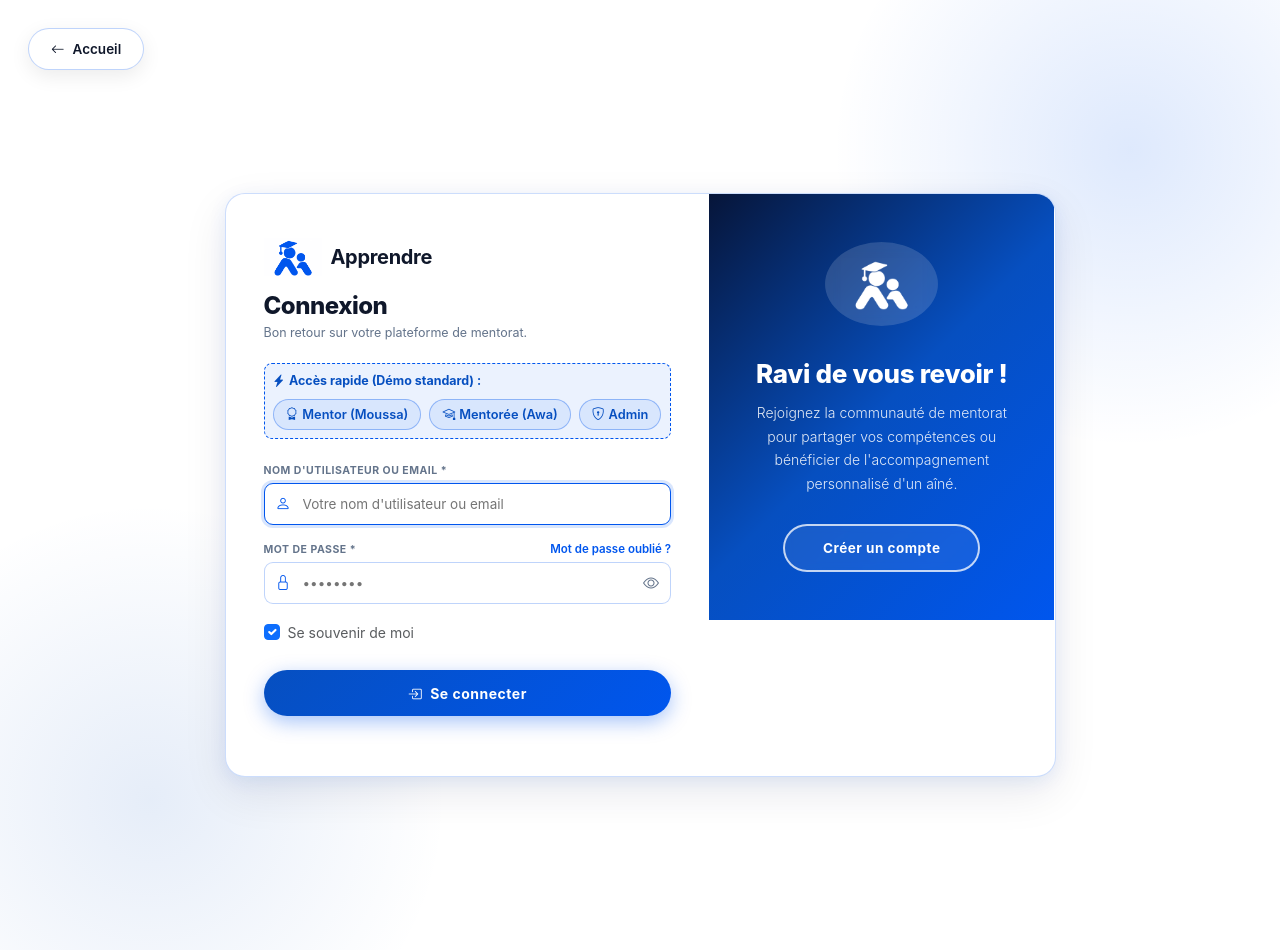
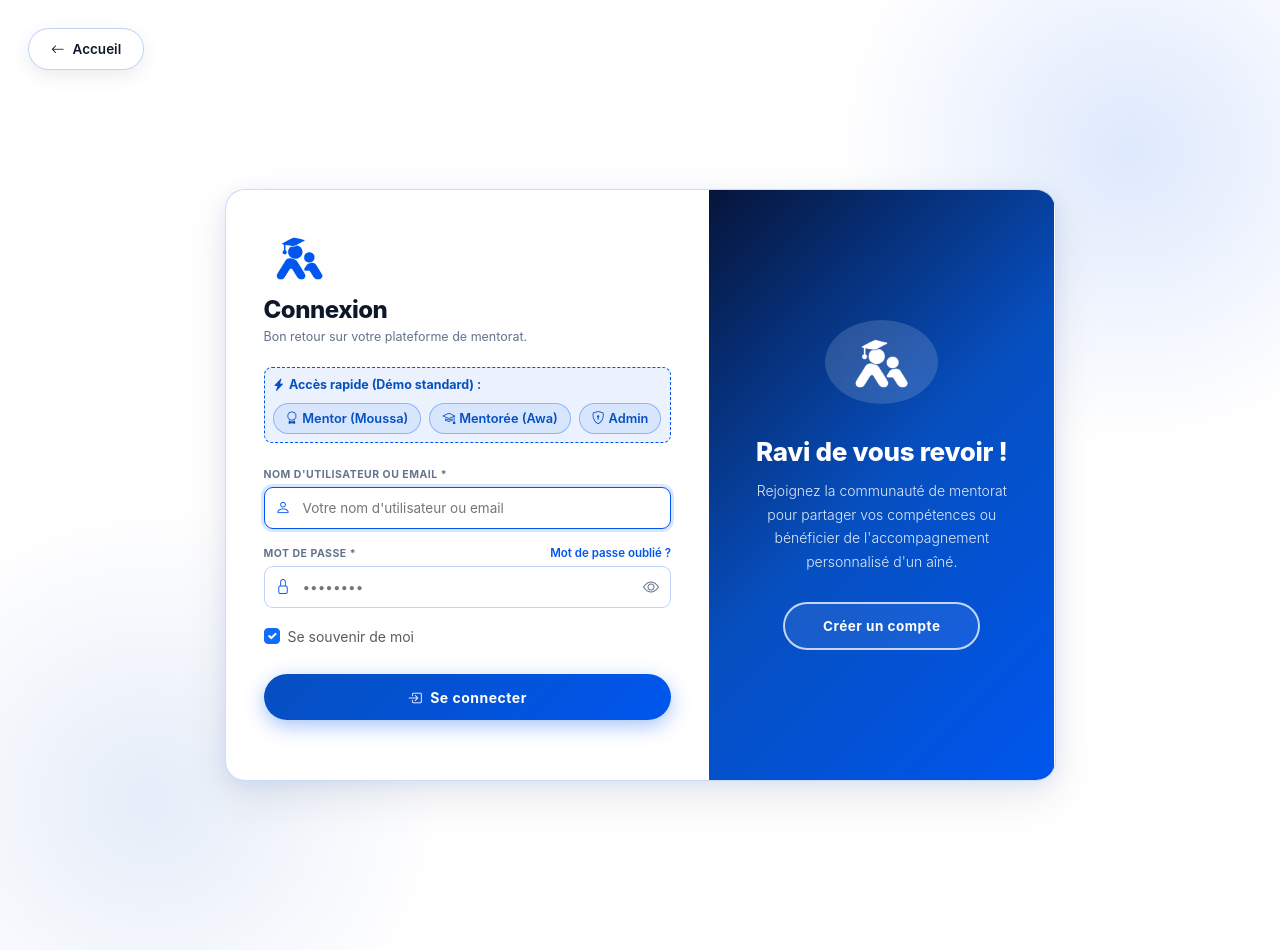
Before and after one commit to johaoooo/force-mentor, a Django app: page /auth/connexion/ in a window 1280 px wide. Run offline with Django 5.2, Linux system fonts and the light colour scheme.

Commit message:
fix: suppression de 'Apprendre' (logo seul) et étirement pleine hauteur des panneaux latéraux bleus

```diff
--- a/static/css/style.css
+++ b/static/css/style.css
@@ -845,6 +845,10 @@ body {
     z-index: 10;
 }
 
+.cnib-split-container > .row {
+    align-items: stretch;
+}
+
 /* Panneau latéral dégradé CNIB (linear-gradient 135deg: Bleu Nuit -> Bleu Hero -> Bleu Royal) */
 .cnib-overlay-panel {
     background: linear-gradient(135deg, #061539 0%, #064fc0 50%, #0056ee 100%);
@@ -856,7 +860,10 @@ body {
     justify-content: center;
     text-align: center;
     position: relative;
+    width: 100%;
     height: 100%;
+    min-height: 100%;
+    box-sizing: border-box;
 }
 
 .cnib-overlay-title {
--- a/templates/accounts/login.html
+++ b/templates/accounts/login.html
@@ -22,12 +22,12 @@
         <div class="row justify-content-center">
             <div class="col-12 col-md-10 col-lg-10 col-xl-9">
                 <div class="cnib-split-container">
-                    <div class="row g-0">
+                    <div class="row g-0 align-items-stretch">
                         <!-- Colonne Formulaire Connexion (Gauche) -->
-                        <div class="col-12 col-lg-7 cnib-form-panel">
-                            <div class="d-flex align-items-center gap-2 mb-3">
-                                <img src="{% static 'img/logo_emblem.png' %}" alt="Logo" height="38">
-                                <span class="fw-bold fs-5" style="color: var(--cnib-dark); letter-spacing: -0.3px;">Apprendre</span>
+                        <div class="col-12 col-lg-7 cnib-form-panel d-flex flex-column justify-content-center">
+                            <!-- Logo seul (sans le mot Apprendre) -->
+                            <div class="mb-3 text-start">
+                                <img src="{% static 'img/logo_emblem.png' %}" alt="Logo" height="46">
                             </div>
 
                             <h2 class="cnib-form-title">Connexion</h2>
@@ -103,8 +103,9 @@
                             </form>
                         </div>
 
-                        <!-- Colonne Overlay Dégradé Bleu Royal CNIB (Droite) -->
-                        <div class="col-lg-5 cnib-overlay-panel d-none d-lg-flex">
+                        <!-- Colonne Overlay Dégradé Bleu Royal CNIB (Droite, pleine hauteur) -->
+                        <div class="col-lg-5 d-none d-lg-flex flex-column align-self-stretch">
+                            <div class="cnib-overlay-panel flex-grow-1 w-100">
                                 <div class="p-3 rounded-circle mb-3" style="background: rgba(255, 255, 255, 0.15); backdrop-filter: blur(8px);">
                                     <img src="{% static 'img/logo_emblem.png' %}" alt="Logo" height="52" style="filter: brightness(0) invert(1);">
                                 </div>
@@ -115,6 +116,7 @@
                                 <a href="{% url 'register' %}" class="cnib-ghost-btn">
                                     Créer un compte
                                 </a>
+                            </div>
                         </div>
                     </div>
                 </div>
```
Also changed, not shown: templates/accounts/register.html (+9 -7 lines). Lines whose indentation alone changed are shown as unchanged.
